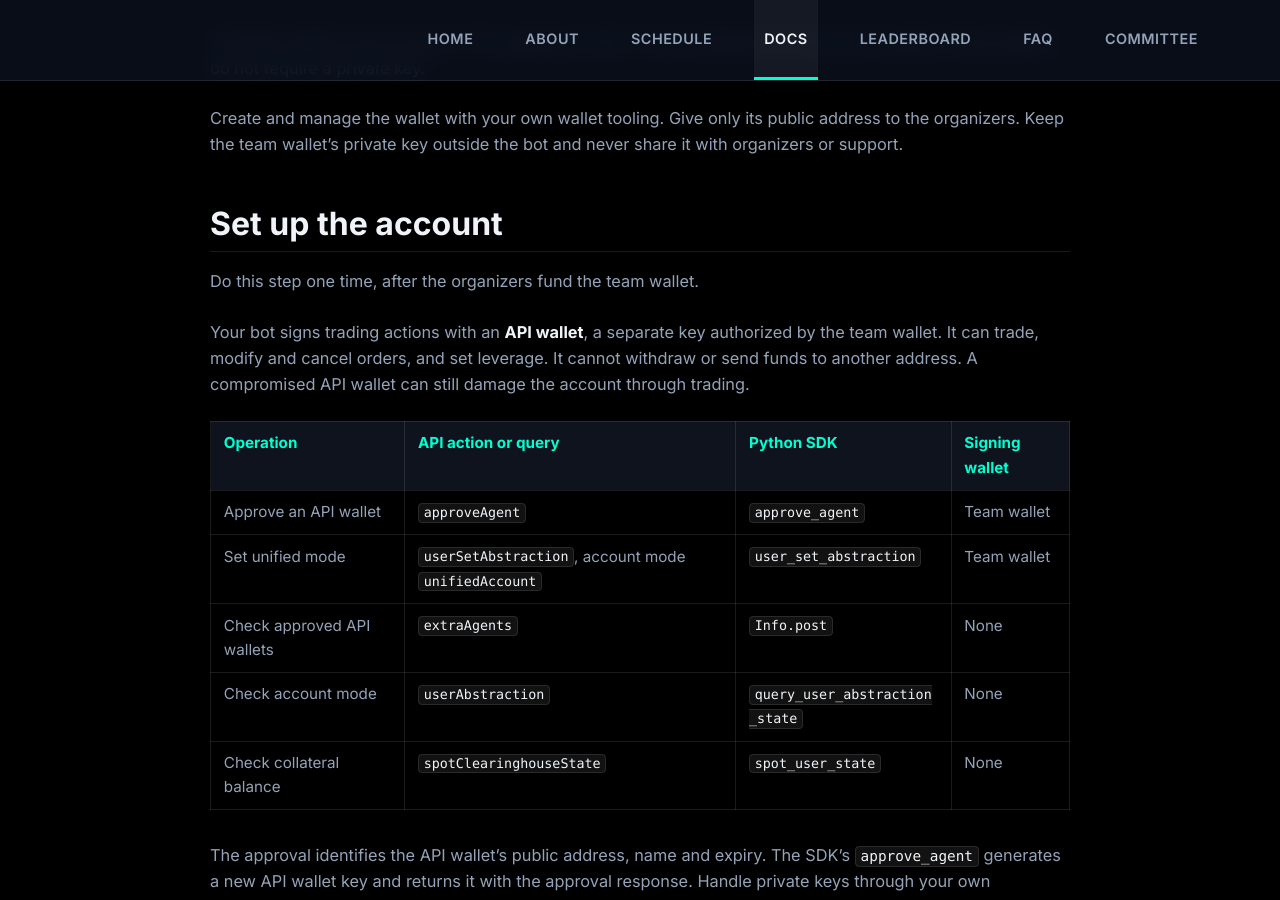
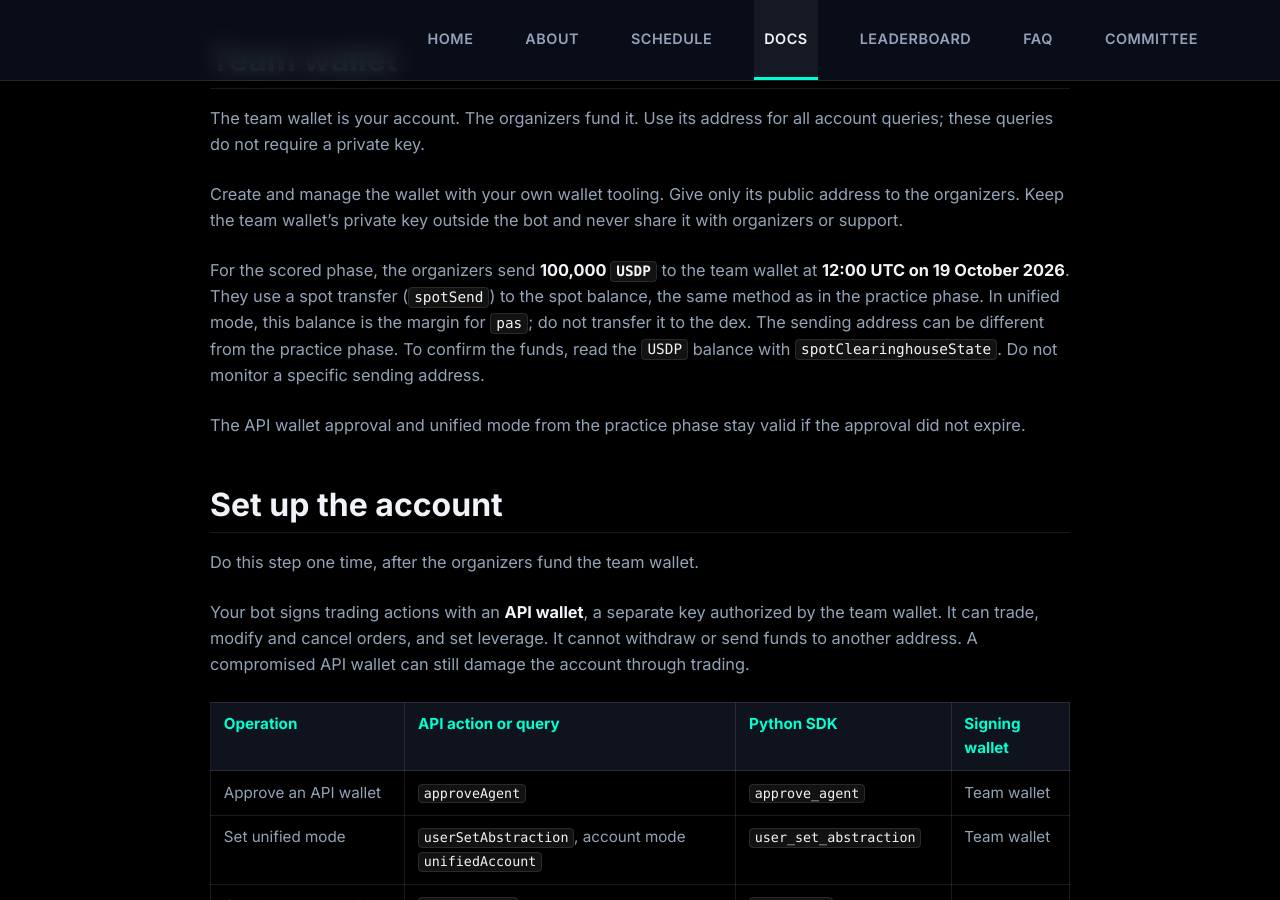
Before and after one commit to perpetual-alpha26/perpetual-alpha26.github.io, a Jekyll site: the page built from docs/index.md, in a window 1280 px wide and 900 px high, scrolled down 5035 px. Built offline with Jekyll 4.4.1, drawn with Linux system fonts in a browser that asks for light colours; some of the changed text lies outside the part shown.

Commit message:
Docs: scored phase on pas, with funding details (#8)
- Note that the scored phase runs on pas, not par/USDPR, and that bots
  must change the dex, coin prefix and asset IDs.
- pas:BTC lot is 0.00001 (szDecimals 5).
- Open interest limit is $10M per market on pas (perpDexLimits).
- Team wallet: 100,000 USDP arrives by spotSend to the spot balance at
  12:00 UTC on 19 Oct 2026; check the balance, not a sender address.
  Practice API wallet approvals and unified mode stay valid.
- Asset annotations re-checked against live pas on 19 Oct 2026.

Co-authored-by: Claude Opus 5.5 <noreply@anthropic.com>

```diff
--- a/docs/index.md
+++ b/docs/index.md
@@ -27,6 +27,8 @@ This guide covers the venue, its assets and pricing, account setup, and the inte
 | Collateral | `{{ v.collateral }}` |
 | Account mode | Unified (`unifiedAccount`). One `{{ v.collateral }}` balance is the margin for all positions. |
 
+The scored phase runs on `{{ v.dex }}`. The scored phase does not use the practice dex `par` or its collateral `USDPR`. Change the dex, the coin prefix and the asset IDs in your bot to the values on this page.
+
 <div class="callout warn" markdown="1">
 **WARNING:** Set the `dex` parameter to `{{ v.dex }}` in market-wide and position queries. Use the dex prefix on coin names. Without this selection, raw API queries default to the native Hyperliquid markets and may return data without an error.
 </div>
@@ -52,7 +54,7 @@ Despite its ticker, `USDEUR` tracks EUR/USD. All markets trade 24/7 and settle i
 
 ## Asset references and pricing
 
-The table combines the venue's oracle and mark specification with live `{{ v.dex }}` asset annotations (`perpAnnotation`) and market metadata, checked on 30 September 2026. Market specifications come from `meta`; oracle and mark prices come from `metaAndAssetCtxs`.
+The table combines the venue's oracle and mark specification with live `{{ v.dex }}` asset annotations (`perpAnnotation`) and market metadata, checked on 19 October 2026. Market specifications come from `meta`; oracle and mark prices come from `metaAndAssetCtxs`.
 
 All ten assets use **SEDA Signal**, delivered through SEDA Fast. The oracle is the median of quotes returned by the configured sources: Binance, Binance Futures, Lighter and Hydromancer. **EWJ excludes Lighter.** Only sources returning a quote participate; the feed requires at least one source.
 
@@ -106,6 +108,10 @@ For other languages, refer to [Other languages](#other-languages).
 The team wallet is your account. The organizers fund it. Use its address for all account queries; these queries do not require a private key.
 
 Create and manage the wallet with your own wallet tooling. Give only its public address to the organizers. Keep the team wallet's private key outside the bot and never share it with organizers or support.
+
+For the scored phase, the organizers send **100,000 `{{ v.collateral }}`** to the team wallet at **12:00 UTC on 19 October 2026**. They use a spot transfer (`spotSend`) to the spot balance, the same method as in the practice phase. In unified mode, this balance is the margin for `{{ v.dex }}`; do not transfer it to the dex. The sending address can be different from the practice phase. To confirm the funds, read the `{{ v.collateral }}` balance with `spotClearinghouseState`. Do not monitor a specific sending address.
+
+The API wallet approval and unified mode from the practice phase stay valid if the approval did not expire.
 
 ## Set up the account
 
```
Also changed, not shown: other parts of docs/index.md (+2 -2 lines).
